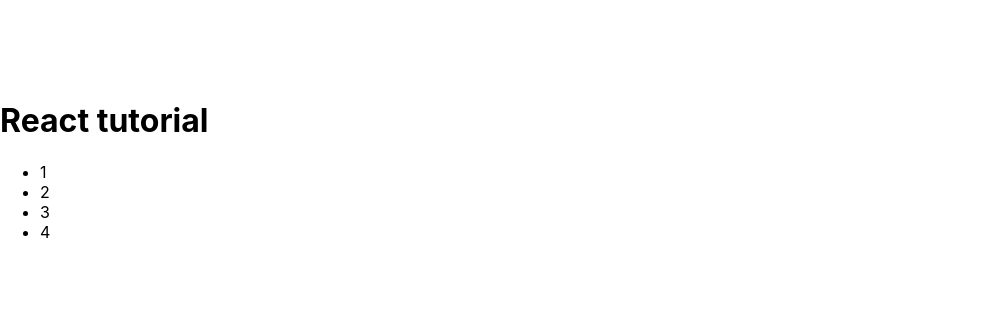
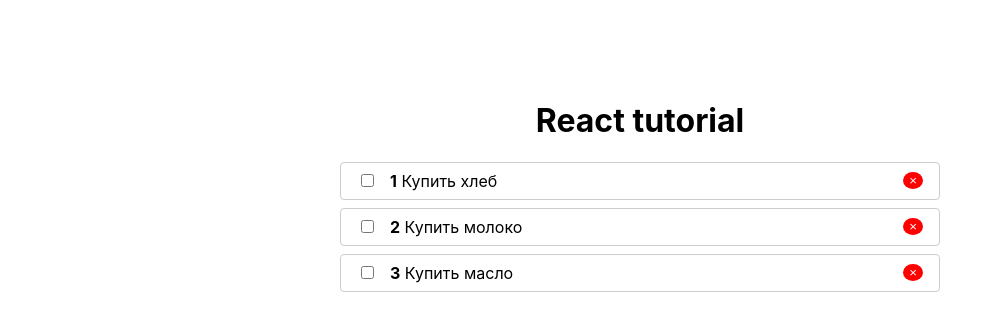
Before and after one commit to Alexandrkekc/TodoList, a React (Create React App) app: page / in a window 1280 px wide. Shown: the top 330 px of the page, without its empty margins (0-1001 px from the left). Built offline with nearby package versions, Linux system fonts and the light colour scheme.

Commit message:
modified app.js Todolist.js package.json, created Todoitem.js

```diff
--- a/src/App.js
+++ b/src/App.js
@@ -2,10 +2,21 @@ import React from 'react'
 import TodoList from './Todo/TodoList'
 
 function App() {
+  const todos = [
+    {id: 1, completed: false, title: 'Купить хлеб'},
+    {id: 2, completed: false, title: 'Купить молоко'},
+    {id: 3, completed: false, title: 'Купить масло'}
+  ]
+
+function toggleTodo(id) {
+  console.log('todo id', id)
+}
+
+
   return (
     <div className='wrapper'>
       <h1>React tutorial</h1>
-      <TodoList />
+      <TodoList todos={todos} onToggle={toggleTodo} />
     </div>
   );
 }
--- /dev/null
+++ b/src/Todo/TodoItem.js
@@ -0,0 +1,33 @@
+import React from 'react'
+
+const styles = {
+    li: {
+        display: 'flex',
+        justifyContent: 'space-between',
+        alignItems: 'center',
+        padding: '.5rem 1rem',
+        border: '1px solid #ccc',
+        borderRadius: '4px',
+        marginBottom: '.5rem'
+    }, input: {
+        marginRight: '1rem'
+    }
+}
+export default function TodoItem({ todo, index, onChange }) {
+    return (
+        <li style={styles.li}>
+            <span>
+                <input
+                    type='checkbox'
+                    style={styles.input}
+                    onChange={() => onChange(todo.id)}
+                />
+                <strong>{++index}</strong>
+                &nbsp;
+                {todo.title}
+            </span>
+            <button className='rm'>&times;</button>
+
+        </li>
+    )
+}
--- a/src/Todo/TodoList.js
+++ b/src/Todo/TodoList.js
@@ -1,12 +1,20 @@
 import React from 'react';
+import TodoItem from './TodoItem'
 
-export default function TodoList() {
+const styles = {
+    ul: {
+        listStyle: 'none',
+        margin: 0,
+        padding: 0
+    }
+}
+
+export default function TodoList(props) {
     return (
-        <ul>
-            <li>1</li>
-            <li>2</li>
-            <li>3</li>
-            <li>4</li>
+        <ul style={styles.ul}>
+            {props.todos.map((todo, i) => {
+              return (<TodoItem todo={todo} key={todo.id} index={i} onChange={props.onToggle} />)
+            })}
         </ul>
     )
 }
--- a/src/index.css
+++ b/src/index.css
@@ -14,6 +14,20 @@ code {
 
 .wrapper {
   padding-top: 5rem;
-  margin: 0;
+  margin: 0 auto;
   width: 600px;
+  display: flex;
+  flex-direction: column;
+  flex-wrap: wrap;
 }
+
+h1 {
+  text-align: center;
+}
+
+.rm {
+  background: red;
+  border-radius: 50%;
+  color: #fff;
+  border: none;
+}
```
Also changed, not shown: package.json (+13 -0 lines), 1 other file (tests, documents, lock files or other folders).
